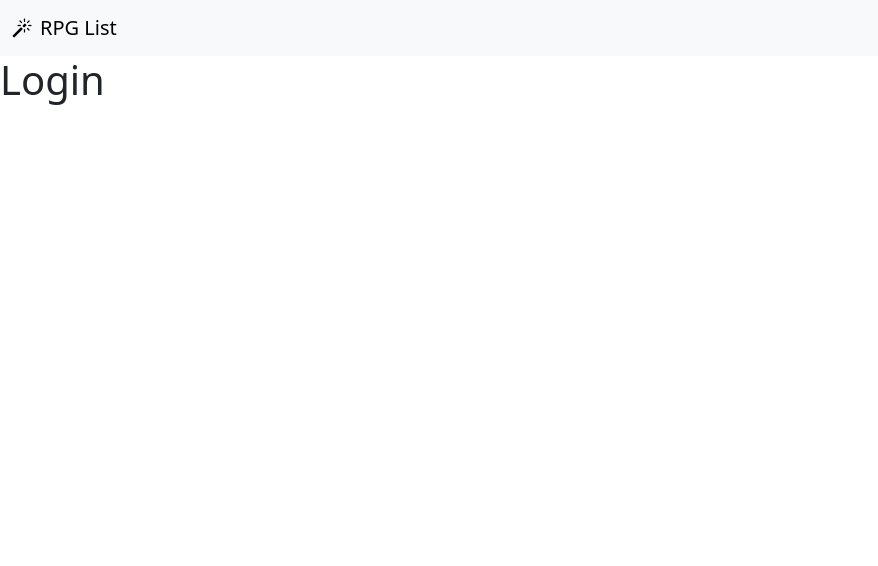
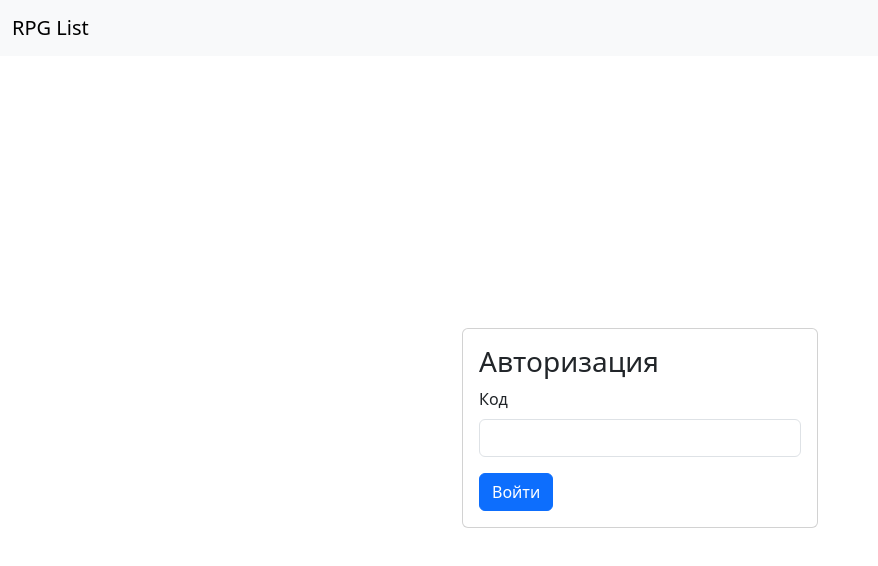
Before and after one commit to Pashs-ba/rpg-list, a React (Vite) app: page /login in a window 1280 px wide. Shown: the top 566 px of the page, without its empty margins (0-878 px from the left). Built offline with nearby package versions, Linux system fonts and the light colour scheme.

Commit message:
make login page and fix(?) modal error

```diff
--- a/package.json
+++ b/package.json
@@ -19,8 +19,11 @@
     "cypress": "^12.17.1",
     "cypress-vite": "^1.4.1",
     "react": "^18.2.0",
+    "react-bootstrap": "^2.8.0",
     "react-dom": "^18.2.0",
+    "react-form-set": "^0.0.0",
     "react-router-dom": "^6.14.1",
+    "sass": "^1.63.6",
     "start-server-and-test": "^2.0.0"
   },
   "devDependencies": {
--- a/src/App.tsx
+++ b/src/App.tsx
@@ -1,5 +1,5 @@
 import {Outlet} from "react-router";
-import NavBar from "./components/NavBar.tsx";
+import NavBar from "./components/NavBar";
 
 export default function App() {
     return (
--- /dev/null
+++ b/src/components/Card.tsx
@@ -0,0 +1,13 @@
+import {ReactNode} from "react";
+
+export default function Card({children}: { children?: ReactNode }) {
+    return (
+        <div className="col-4">
+            <div className="card">
+                <div className="card-body">
+                    {children}
+                </div>
+            </div>
+        </div>
+    )
+}
--- a/src/components/Modal.tsx
+++ b/src/components/Modal.tsx
@@ -1,4 +1,5 @@
 import {ReactNode} from "react";
+import "bootstrap/dist/js/bootstrap.bundle.min";
 
 export default function Modal({
                                   children,
--- a/src/components/ModalButton.tsx
+++ b/src/components/ModalButton.tsx
@@ -1,3 +1,4 @@
+import "bootstrap/dist/js/bootstrap.bundle.min";
 export default function ModalButton({connected_with, button_text, additionalClasses}: {
     connected_with: string,
     button_text?: string,
--- a/src/components/NavBar.tsx
+++ b/src/components/NavBar.tsx
@@ -2,11 +2,7 @@ export default function NavBar({title, bootstrap_icon_name}: { title: string, bo
     return (
         <nav className="navbar bg-body-tertiary">
             <div className="container-fluid">
-
-                <a className="navbar-brand" href="#">
-                    <i className={`bi ${bootstrap_icon_name} me-2`}></i>
-                    {title}
-                </a>
+                <a className="navbar-brand" href="#"><i className={`bi ${bootstrap_icon_name}`}/>{title}</a>
             </div>
         </nav>
     )
--- a/src/main.tsx
+++ b/src/main.tsx
@@ -1,10 +1,9 @@
 import React from 'react'
 import ReactDOM from 'react-dom/client'
-import "bootstrap/dist/css/bootstrap.min.css"
-import "bootstrap/dist/js/bootstrap.bundle.min"
-import "bootstrap-icons/font/bootstrap-icons.css"
+import "./style/base.sass"
 import {BrowserRouter} from "react-router-dom";
 import AppRoutes from "./router/router.tsx";
+import 'bootstrap/dist/css/bootstrap.min.css'
 
 ReactDOM.createRoot(document.getElementById('root')!).render(
     <React.StrictMode>
@@ -12,5 +11,4 @@ ReactDOM.createRoot(document.getElementById('root')!).render(
             <AppRoutes/>
         </BrowserRouter>
     </React.StrictMode>
-    ,
 )
--- a/src/pages/Login.tsx
+++ b/src/pages/Login.tsx
@@ -1,5 +1,29 @@
-export default function Login(){
+import Card from "../components/Card.tsx";
+import {Form} from "../components/Form.tsx";
+import {ElementType} from "../components/types.ts";
+
+export default function Login() {
     return (
-        <h1>Login</h1>
+        <div className={"full-height container"}>
+            <div className="row h-100 justify-content-center align-items-center">
+                <Card>
+                    <h3>Авторизация</h3>
+                    <Form
+                        elements={[
+                            {
+                                label: "Код",
+                                name: "code",
+                                type: ElementType.INPUT,
+                                settings: {}
+                            }
+                        ]}
+                        onSubmit={(el) => {
+                            console.log(el)
+                        }}
+                        buttonText={"Войти"}/>
+                    {/*TODO Translation?*/}
+                </Card>
+            </div>
+        </div>
     )
 }
--- /dev/null
+++ b/src/style/base.sass
@@ -0,0 +1,2 @@
+.full-height
+  height: calc(100vh - 56px)
```
Also changed, not shown: 1 other file (tests, documents, lock files or other folders).
